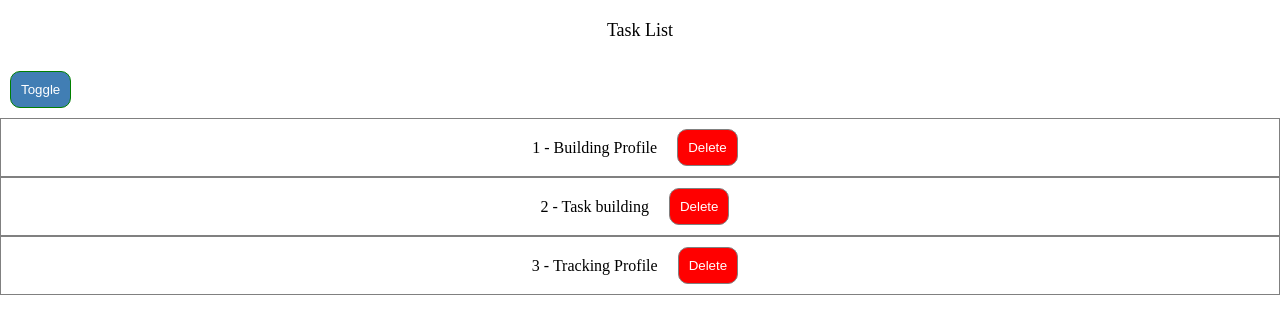
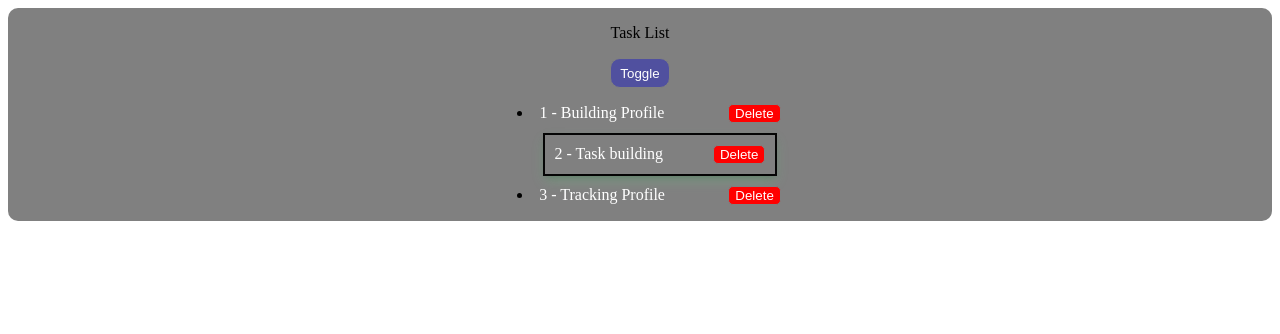
Before and after one commit to ShashiSahani/counterdemo, a React (Create React App) app: page / in a window 1280 px wide. Both pictures are taken after a click on the button "Toggle". Shown: the top 334 px of the page. Built offline with nearby package versions, Linux system fonts and the light colour scheme.

Commit message:
add compelete not compeleted task

```diff
--- a/src/App.css
+++ b/src/App.css
@@ -1,93 +1,72 @@
-.active {
-  background-color: brown;
-}
-
-p {
-  font-size: 18px;
-  text-align: center;
-  margin-top: 20px;
-  margin-bottom: 20px;
-}
-
-.box {
-  display: flex;
-  align-items: center;
-  background-color: antiquewhite;
-  border-width: 1px solid grey;
-  width: 30%;
-  height: 30vh;
-  justify-content: center;
-  border-radius: 20px;
-  box-shadow: inset;
-}
-
-.delete {
-  background-color: red;
-  color: white;
-  border: 1px solid grey;
-}
-
-button {
-  padding: 10px;
-  margin: 10px;
-  border-radius: 10px;
-  color: #111111;
-}
-
-li {
-  border: 1px solid grey;
+.container{
   display: flex;
   justify-content: center;
-  align-items: center;
-}
-
-ul li {
-  justify-content: center;
-  align-items: center;
-}
-
-button.add {
-  background-color: aquamarine;
-  justify-content: center;
+  background-color: grey;
   border-radius: 10px;
   align-items: center;
+  flex-direction: column;
 }
+.toggle{
+  background-color: rgb(80, 80, 159);
+  border: 1px solid grey;
+  color: white;
+  border-radius: 10px;
+  height: 30px;
+  width: 60px;
+}
+.li{
+  list-style: none;
+  /* border: 2px solid rgb(5, 5, 5); */
 
-button.sub {
+ margin: 10px;
+ padding: 10px;
+ border: 2px solid rgb(5, 5, 5);
+ display: flex;
+ /* justify-content: space-evenly; */
+ display: flex;
+ align-items: self-end;
+ box-shadow: rgb(38, 57, 77) 0px 20px 30px -10px;
+}
+.ul{
+
+}
+.task-item{
+  display: flex;
+justify-content:space-around ;
+}
+.task-text{
+  color: white;
+}
+.delete{
+  color: white;
   background-color: red;
-  justify-content: center;
-  border-radius: 10px;
-  align-self: center;
-  align-items: center;
+  border-radius: 5px;
+  border: 1px solid grey;
+  margin-left: 50px;
 }
+.compeleted{
+  list-style: none;
+  border: 2px solid rgb(5, 5, 5);
 
-button.reset {
-  background-color: rgb(106, 87, 87);
-  justify-content: center;
-  border-radius: 10px;
-  align-self: center;
-  align-items: center;
-}
-
-* {
-  margin: 0px;
-  padding: 0px;
-}
+ margin: 10px;
+ padding: 10px;
+ border: 2px solid rgb(5, 5, 5);
+ display: flex;
+ /* justify-content: space-evenly; */
 
 
+ box-shadow: rgba(90, 230, 127, 0.25) 0px 6px 12px -2px, rgba(0, 0, 0, 0.3) 0px 3px 7px -3px;
+}
+.incompeleted{
+  list-style: none;
+  border: 2px solid rgb(5, 5, 5);
 
-.task-item {
-  display: flex;
-  justify-content: space-between;
-  align-items: center;
+ margin: 10px;
+ padding: 10px;
+ border: 2px solid rgb(5, 5, 5);
+ display: flex;
+
+
+ align-items: self-end;
+ box-shadow: rgba(181, 99, 99, 0.25) 0px 6px 12px -2px, rgba(0, 0, 0, 0.3) 0px 3px 7px -3px;
 }
-
-.task-text {
-  margin-right: 10px;
-}
-.toggle{
-  background-color: rgb(65, 126, 180);
-  color: white;
-  border: 1px solid green;
-  border-radius: 10px;
-}
--- a/src/component/TaskTwo.js
+++ b/src/component/TaskTwo.js
@@ -16,13 +16,13 @@ function TaskTwo() {
   }
 
   return (
-    <div>
+    <div className="container">
       <p>Task List</p>
       <button className="toggle" onClick={()=>setShow(!show)}>Toggle</button>
       <ul>
         {show && tasks.map((item)=>(
 
-        <li key={item.id} className="li">
+        <li key={item.id} className={item.completed?"compeleted":"incompelete"}>
         <div className="task-item">
           <span className="task-text">{item.id} - {item.name}</span>
           <button onClick={() => handleDelete(item.id)} className="delete">Delete</button>
```
Also changed, not shown: src/component/Header.js (added, +12 -0 lines).
